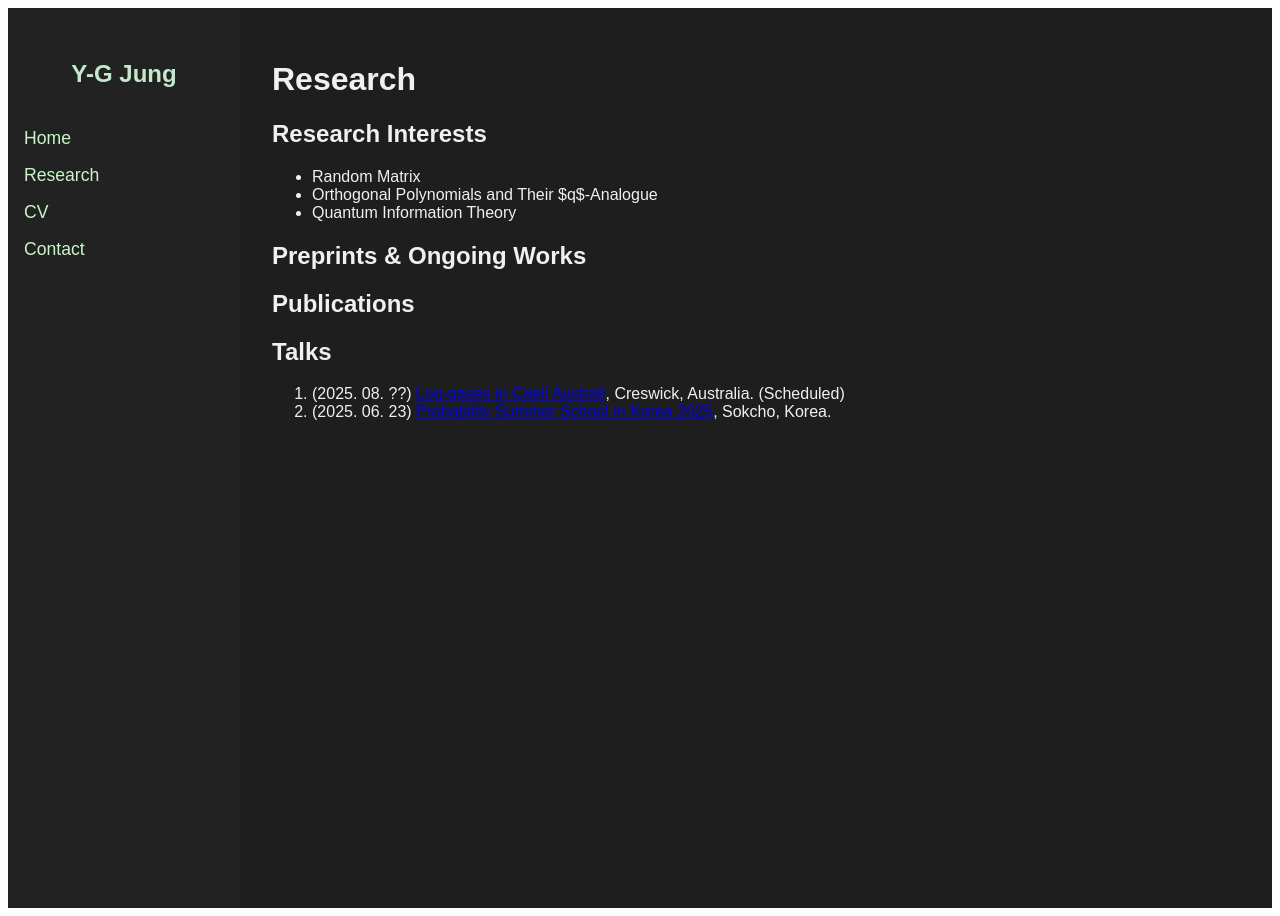
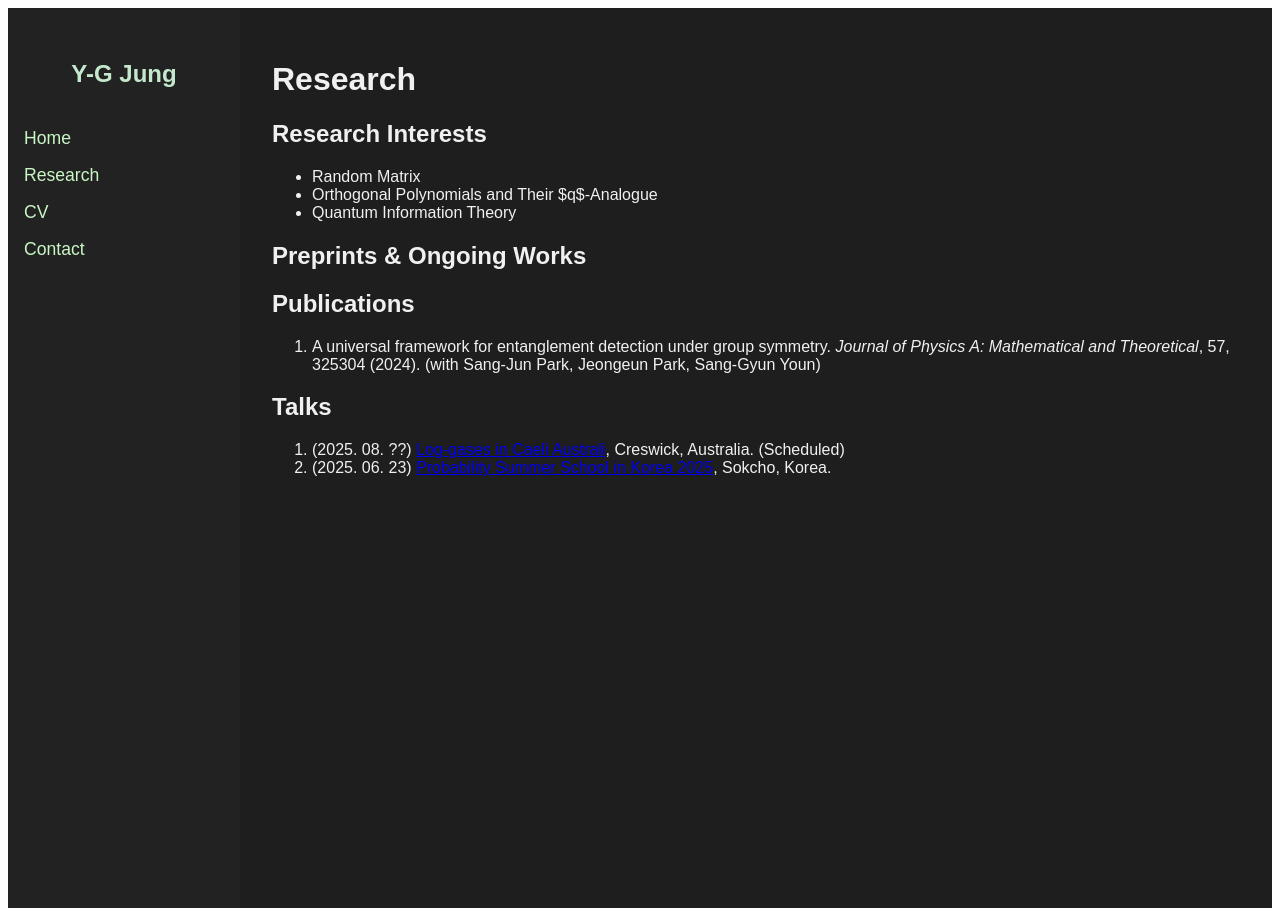
Before and after one commit to y-gJung/y-gJung.github.io, a Jekyll site: the page built from research.md, in a window 1280 px wide. Built offline with Jekyll 4.4.1, drawn with Linux system fonts in a browser that asks for light colours.

Commit message:
Update research.md

```diff
--- a/research.md
+++ b/research.md
@@ -13,6 +13,7 @@ title: Research
 ## Preprints & Ongoing Works
 
 ## Publications
+1. A universal framework for entanglement detection under group symmetry. *Journal of Physics A: Mathematical and Theoretical*, 57, 325304 (2024). (with Sang-Jun Park, Jeongeun Park, Sang-Gyun Youn)
 
 ## Talks
 1. (2025. 08. ??) [Log-gases in Caeli Australi](https://lica2025.github.io/), Creswick, Australia. (Scheduled)
```
